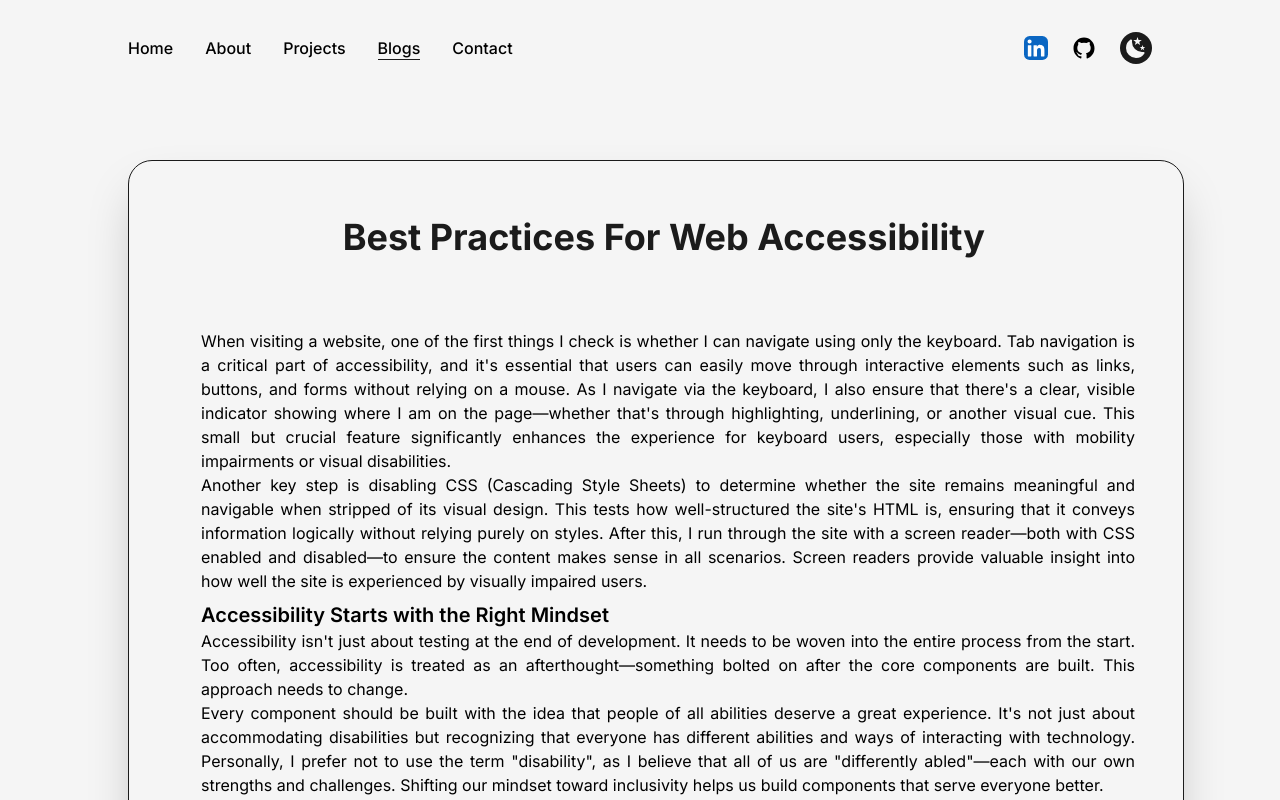
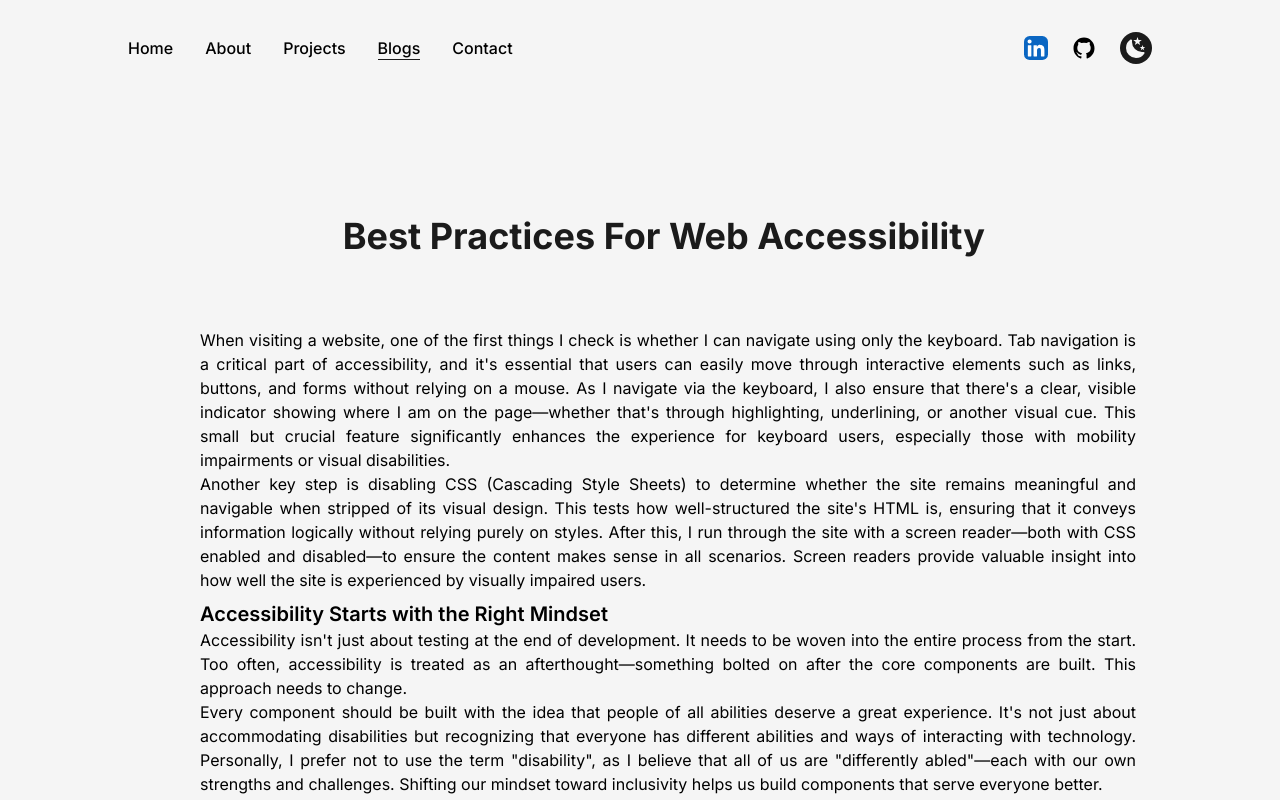
Before and after one commit to constharshit/constharshit.github.io, a Next.js app: page /blogs/web-for-all in a window 1280 px wide. Shown: the top 800 px of the page. Built offline with nearby package versions, Linux system fonts and the light colour scheme.

Commit message:
Remove card view for article.

```diff
--- a/src/pages/blogs/[slug].js
+++ b/src/pages/blogs/[slug].js
@@ -144,8 +144,8 @@ const BlogPost = () => {
           <div className="grid grid-cols-12 gap-24 gap-y-32 xl:gap-x-16 lg:gap-x-8 md:gap-y-24 sm:gap-x-0">
             <div className="col-span-12">
               <article
-                className="w-full flex items-center justify-between relative rounded-br-2xl rounded-3xl border border-solid
-     border-dark bg-light shadow-2xl p-12 dark:bg-dark dark:border-light lg:flex-col lg:p-8 xs:rounded-2xl xs:rounded-br-3xl xs:p-4"
+                className="w-full flex items-center justify-between relative
+      bg-light p-12 dark:bg-dark dark:border-light lg:flex-col lg:p-8 xs:rounded-2xl xs:rounded-br-3xl xs:p-4"
               >
                 <div className="w-full flex flex-col items-center justify-between pl-6 lg:w-full lg:pl-0 lg:pt-6">
                   <AnimatedText
```
